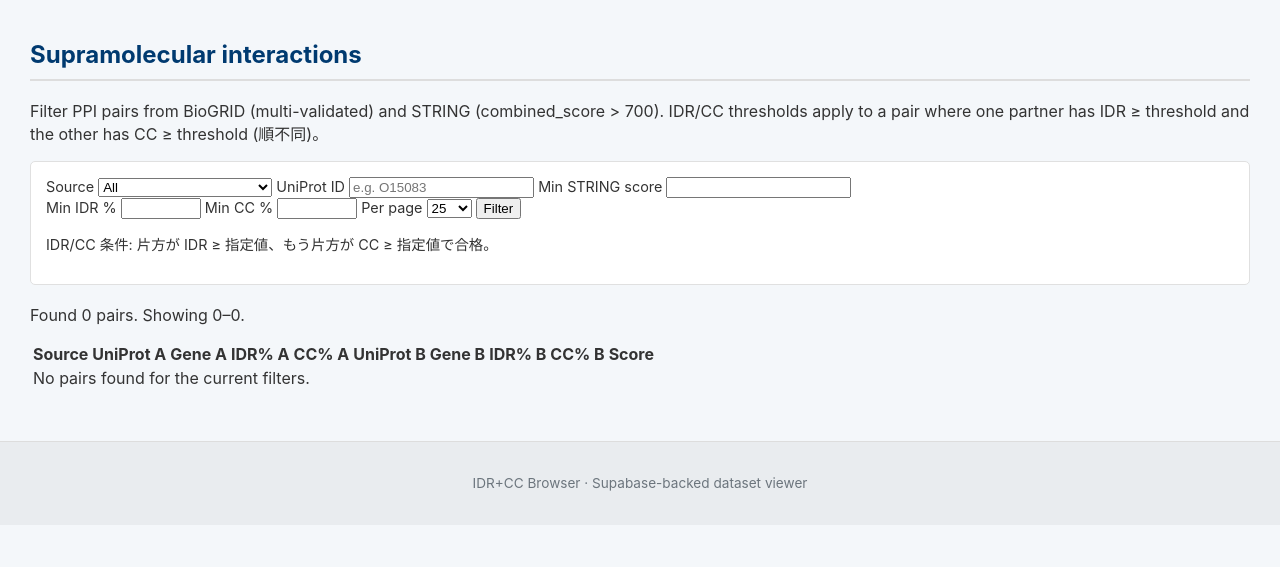
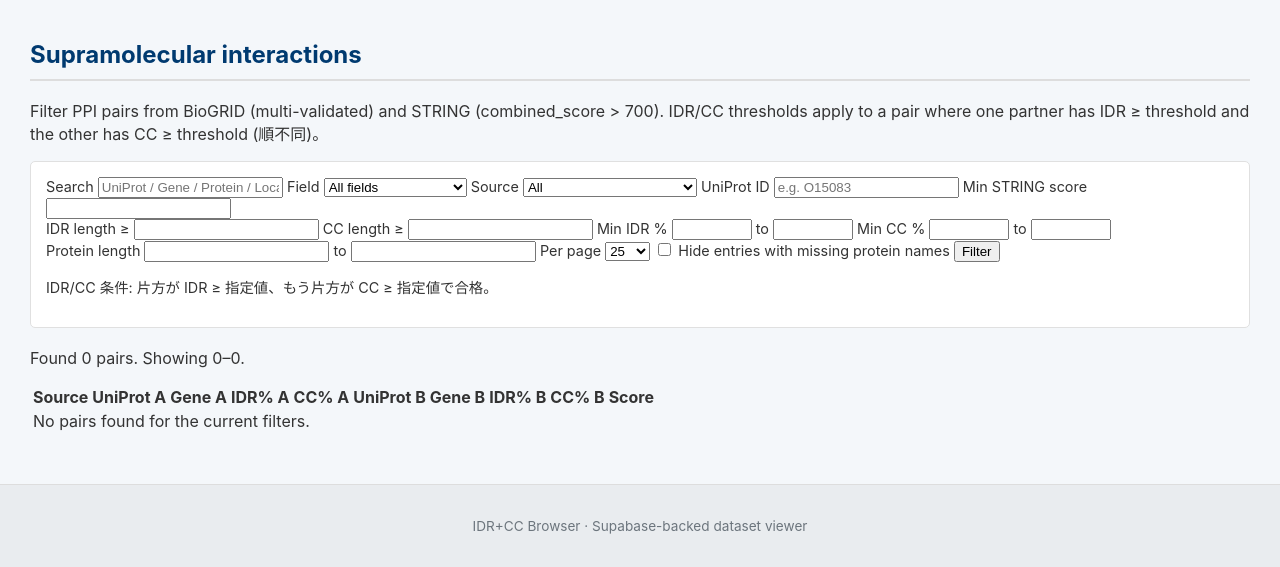
Before and after one commit to kdmtakumi/IDR-CC-webviewer, a Flask app: page /supramolecular in a window 1280 px wide. Shown: the part 59-626 px from the top of the page. Run offline with Flask 3, Linux system fonts and the light colour scheme; the visitor is signed in with stand-in values (Sample User, id 1); data that the repository does not hold is empty; some libraries are stand-ins or nearby versions.

Commit message:
Align supramolecular filters with canonical page

```diff
--- a/webviewer/app.py
+++ b/webviewer/app.py
@@ -283,10 +283,31 @@ def build_ppi_filter_conditions(
     uniprot_id: Optional[str],
     min_score: Optional[int],
     min_idr_pct: Optional[float],
+    max_idr_pct: Optional[float],
     min_cc_pct: Optional[float],
+    max_cc_pct: Optional[float],
+    min_idr_len: Optional[int],
+    min_cc_len: Optional[int],
+    min_protein_len: Optional[int],
+    max_protein_len: Optional[int],
+    search: Optional[str],
+    search_mode: str,
+    hide_missing_protein: bool,
 ) -> Tuple[str, List[Any]]:
     clauses: List[str] = []
     params: List[Any] = []
+
+    # Search across both partners
+    if search:
+        term = f"%{search.lower()}%"
+        mode = search_mode if search_mode in SEARCH_MODE_COLUMN_MAP else "all"
+        columns = SEARCH_MODE_COLUMN_MAP.get(mode, SEARCH_MODE_COLUMN_MAP["all"])
+        col_clauses = []
+        for col in columns:
+            col_clauses.append(f"LOWER(p1.{col}) LIKE %s")
+            col_clauses.append(f"LOWER(p2.{col}) LIKE %s")
+        clauses.append("(" + " OR ".join(col_clauses) + ")")
+        params.extend([term] * len(col_clauses))
 
     if source in {"biogrid", "string"}:
         clauses.append("e.source = %s")
@@ -300,27 +321,71 @@ def build_ppi_filter_conditions(
         clauses.append("(e.source != 'string' OR COALESCE(e.combined_score, 0) >= %s)")
         params.append(min_score)
 
-    if min_idr_pct is not None and min_cc_pct is not None:
-        clauses.append(
-            """
-            (
-                (COALESCE(p1.idr_percentage, 0) >= %s AND COALESCE(p2.cc_percentage, 0) >= %s)
-                OR
-                (COALESCE(p2.idr_percentage, 0) >= %s AND COALESCE(p1.cc_percentage, 0) >= %s)
-            )
-            """
-        )
-        params.extend([min_idr_pct, min_cc_pct, min_idr_pct, min_cc_pct])
-    elif min_idr_pct is not None:
-        clauses.append(
-            "(COALESCE(p1.idr_percentage, 0) >= %s OR COALESCE(p2.idr_percentage, 0) >= %s)"
-        )
-        params.extend([min_idr_pct, min_idr_pct])
-    elif min_cc_pct is not None:
-        clauses.append(
-            "(COALESCE(p1.cc_percentage, 0) >= %s OR COALESCE(p2.cc_percentage, 0) >= %s)"
-        )
-        params.extend([min_cc_pct, min_cc_pct])
+    # Protein length filters apply to both partners
+    if min_protein_len is not None:
+        clauses.append("COALESCE(p1.sequence_length, 0) >= %s")
+        clauses.append("COALESCE(p2.sequence_length, 0) >= %s")
+        params.extend([min_protein_len, min_protein_len])
+    if max_protein_len is not None:
+        clauses.append("COALESCE(p1.sequence_length, 0) <= %s")
+        clauses.append("COALESCE(p2.sequence_length, 0) <= %s")
+        params.extend([max_protein_len, max_protein_len])
+
+    # Helper to build threshold parts
+    def threshold_parts(alias: str, column: str, min_val: Optional[float], max_val: Optional[float]) -> Tuple[List[str], List[Any]]:
+        parts: List[str] = []
+        p: List[Any] = []
+        if min_val is not None:
+            parts.append(f"COALESCE({alias}.{column}, 0) >= %s")
+            p.append(min_val)
+        if max_val is not None:
+            parts.append(f"COALESCE({alias}.{column}, 0) <= %s")
+            p.append(max_val)
+        return parts, p
+
+    # IDR/CC percentage: one partner satisfies IDR range, the other CC range (either orientation)
+    idr_pct_parts_p1, idr_pct_params_p1 = threshold_parts("p1", "idr_percentage", min_idr_pct, max_idr_pct)
+    idr_pct_parts_p2, idr_pct_params_p2 = threshold_parts("p2", "idr_percentage", min_idr_pct, max_idr_pct)
+    cc_pct_parts_p1, cc_pct_params_p1 = threshold_parts("p1", "cc_percentage", min_cc_pct, max_cc_pct)
+    cc_pct_parts_p2, cc_pct_params_p2 = threshold_parts("p2", "cc_percentage", min_cc_pct, max_cc_pct)
+
+    pct_orientation_clauses: List[str] = []
+    pct_orientation_params: List[Any] = []
+    orient1 = idr_pct_parts_p1 + cc_pct_parts_p2
+    if orient1:
+        pct_orientation_clauses.append("(" + " AND ".join(orient1) + ")")
+        pct_orientation_params.extend(idr_pct_params_p1 + cc_pct_params_p2)
+    orient2 = idr_pct_parts_p2 + cc_pct_parts_p1
+    if orient2:
+        pct_orientation_clauses.append("(" + " AND ".join(orient2) + ")")
+        pct_orientation_params.extend(idr_pct_params_p2 + cc_pct_params_p1)
+    if pct_orientation_clauses:
+        clauses.append("(" + " OR ".join(pct_orientation_clauses) + ")")
+        params.extend(pct_orientation_params)
+
+    # IDR/CC length (aa): same orientation logic using idr_residues and total_cc_length
+    idr_len_parts_p1, idr_len_params_p1 = threshold_parts("p1", "idr_residues", min_idr_len, None)
+    idr_len_parts_p2, idr_len_params_p2 = threshold_parts("p2", "idr_residues", min_idr_len, None)
+    cc_len_parts_p1, cc_len_params_p1 = threshold_parts("p1", "total_cc_length", min_cc_len, None)
+    cc_len_parts_p2, cc_len_params_p2 = threshold_parts("p2", "total_cc_length", min_cc_len, None)
+
+    len_orientation_clauses: List[str] = []
+    len_orientation_params: List[Any] = []
+    orient_len1 = idr_len_parts_p1 + cc_len_parts_p2
+    if orient_len1:
+        len_orientation_clauses.append("(" + " AND ".join(orient_len1) + ")")
+        len_orientation_params.extend(idr_len_params_p1 + cc_len_params_p2)
+    orient_len2 = idr_len_parts_p2 + cc_len_parts_p1
+    if orient_len2:
+        len_orientation_clauses.append("(" + " AND ".join(orient_len2) + ")")
+        len_orientation_params.extend(idr_len_params_p2 + cc_len_params_p1)
+    if len_orientation_clauses:
+        clauses.append("(" + " OR ".join(len_orientation_clauses) + ")")
+        params.extend(len_orientation_params)
+
+    if hide_missing_protein:
+        clauses.append("NULLIF(TRIM(COALESCE(p1.protein_name, '')), '') IS NOT NULL")
+        clauses.append("NULLIF(TRIM(COALESCE(p2.protein_name, '')), '') IS NOT NULL")
 
     where_sql = "WHERE " + " AND ".join(clauses) if clauses else ""
     return where_sql, params
@@ -836,14 +901,40 @@ def subcellular_distribution_api():
 def supramolecular():
     page = parse_page()
     per_page = get_page_size()
+    search = request.args.get("search", "").strip()
+    search_mode = request.args.get("search_mode", "all").strip().lower() or "all"
+    if search_mode not in SEARCH_MODE_COLUMN_MAP:
+        search_mode = "all"
     source = request.args.get("source", "").strip().lower()
     source = source if source in {"biogrid", "string"} else None
     uniprot_id = request.args.get("uniprot", "").strip().upper() or None
     min_score = parse_int_param("score_min")
+    min_idr_len = parse_int_param("idr_len_min")
+    min_cc_len = parse_int_param("cc_len_min")
     min_idr_pct = parse_float_param("idr_pct_min")
+    max_idr_pct = parse_float_param("idr_pct_max")
     min_cc_pct = parse_float_param("cc_pct_min")
+    max_cc_pct = parse_float_param("cc_pct_max")
+    min_protein_len = parse_int_param("protein_len_min")
+    max_protein_len = parse_int_param("protein_len_max")
+    hide_missing_protein = request.args.get("hide_missing_protein", "").lower() in {"1", "true", "on"}
 
-    where_sql, params = build_ppi_filter_conditions(source, uniprot_id, min_score, min_idr_pct, min_cc_pct)
+    where_sql, params = build_ppi_filter_conditions(
+        source,
+        uniprot_id,
+        min_score,
+        min_idr_pct,
+        max_idr_pct,
+        min_cc_pct,
+        max_cc_pct,
+        min_idr_len,
+        min_cc_len,
+        min_protein_len,
+        max_protein_len,
+        search,
+        search_mode,
+        hide_missing_protein,
+    )
 
     conn = get_db_connection()
     with conn.cursor() as cur:
@@ -929,8 +1020,17 @@ def supramolecular():
         source=source,
         uniprot_id=uniprot_id,
         min_score=min_score,
+        min_idr_len=min_idr_len,
+        min_cc_len=min_cc_len,
         min_idr_pct=min_idr_pct,
+        max_idr_pct=max_idr_pct,
         min_cc_pct=min_cc_pct,
+        max_cc_pct=max_cc_pct,
+        min_protein_len=min_protein_len,
+        max_protein_len=max_protein_len,
+        search=search,
+        search_mode=search_mode,
+        hide_missing_protein=hide_missing_protein,
         page_url=page_url,
     )
 
--- a/webviewer/templates/supramolecular.html
+++ b/webviewer/templates/supramolecular.html
@@ -8,6 +8,15 @@
   <p>Filter PPI pairs from BioGRID (multi-validated) and STRING (combined_score &gt; 700). IDR/CC thresholds apply to a pair where one partner has IDR ≥ threshold and the other has CC ≥ threshold (順不同)。</p>
   <form method="get" class="filters">
     <div class="form-row">
+      <label for="search">Search</label>
+      <input type="text" id="search" name="search" value="{{ search or '' }}" placeholder="UniProt / Gene / Protein / Location" />
+      <label for="search_mode">Field</label>
+      <select name="search_mode" id="search_mode">
+        {% for value, label in SEARCH_MODE_OPTIONS %}
+        <option value="{{ value }}" {% if search_mode == value %}selected{% endif %}>{{ label }}</option>
+        {% endfor %}
+      </select>
+
       <label for="source">Source</label>
       <select name="source" id="source">
         <option value="" {% if not source %}selected{% endif %}>All</option>
@@ -22,11 +31,29 @@
       <input type="number" id="score_min" name="score_min" value="{{ min_score if min_score is not none else '' }}" min="0" step="1" />
     </div>
     <div class="form-row">
+      <label for="idr_len_min">IDR length ≥</label>
+      <input type="number" id="idr_len_min" name="idr_len_min" value="{{ min_idr_len if min_idr_len is not none else '' }}" min="0" step="1" />
+
+      <label for="cc_len_min">CC length ≥</label>
+      <input type="number" id="cc_len_min" name="cc_len_min" value="{{ min_cc_len if min_cc_len is not none else '' }}" min="0" step="1" />
+
       <label for="idr_pct_min">Min IDR %</label>
       <input type="number" id="idr_pct_min" name="idr_pct_min" value="{{ min_idr_pct if min_idr_pct is not none else '' }}" min="0" max="100" step="0.1" />
 
+      <label for="idr_pct_max">to</label>
+      <input type="number" id="idr_pct_max" name="idr_pct_max" value="{{ max_idr_pct if max_idr_pct is not none else '' }}" min="0" max="100" step="0.1" />
+
       <label for="cc_pct_min">Min CC %</label>
       <input type="number" id="cc_pct_min" name="cc_pct_min" value="{{ min_cc_pct if min_cc_pct is not none else '' }}" min="0" max="100" step="0.1" />
+
+      <label for="cc_pct_max">to</label>
+      <input type="number" id="cc_pct_max" name="cc_pct_max" value="{{ max_cc_pct if max_cc_pct is not none else '' }}" min="0" max="100" step="0.1" />
+    </div>
+    <div class="form-row">
+      <label for="protein_len_min">Protein length</label>
+      <input type="number" id="protein_len_min" name="protein_len_min" value="{{ min_protein_len if min_protein_len is not none else '' }}" min="0" step="1" />
+      <label for="protein_len_max">to</label>
+      <input type="number" id="protein_len_max" name="protein_len_max" value="{{ max_protein_len if max_protein_len is not none else '' }}" min="0" step="1" />
 
       <label for="per_page">Per page</label>
       <select name="per_page" id="per_page">
@@ -34,6 +61,11 @@
         <option value="{{ option }}" {% if per_page == option %}selected{% endif %}>{{ option }}</option>
         {% endfor %}
       </select>
+
+      <label class="checkbox">
+        <input type="checkbox" name="hide_missing_protein" value="1" {% if hide_missing_protein %}checked{% endif %}>
+        Hide entries with missing protein names
+      </label>
 
       <button type="submit">Filter</button>
     </div>
```
